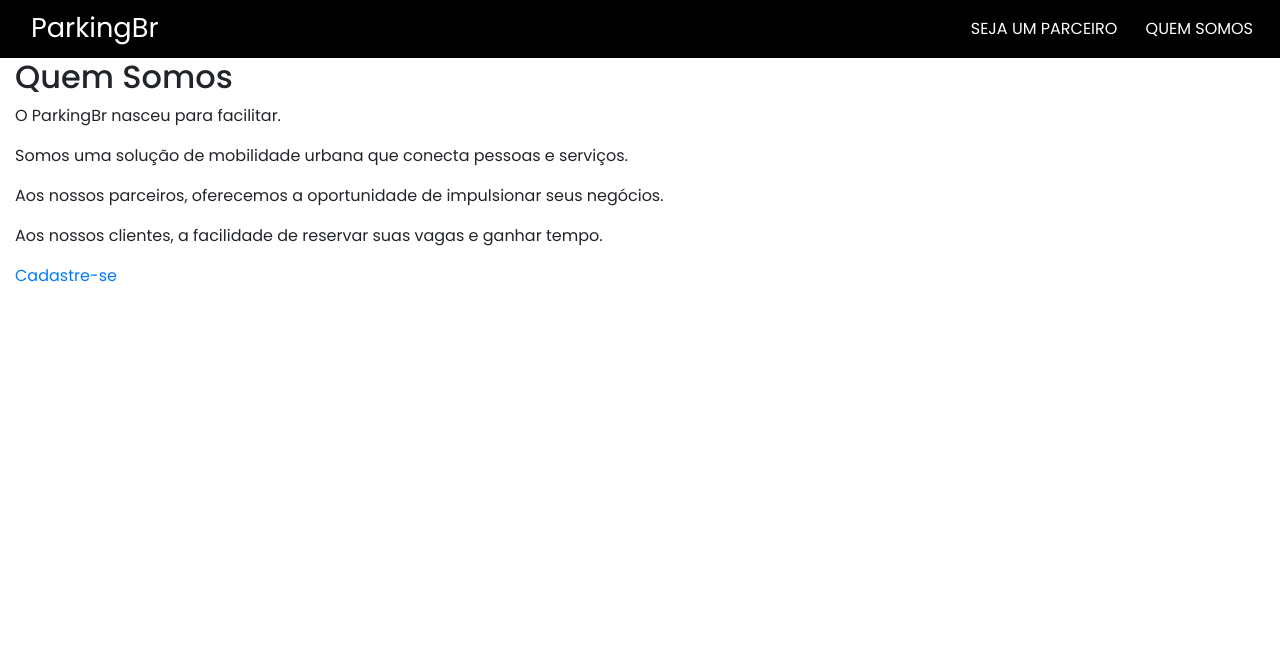
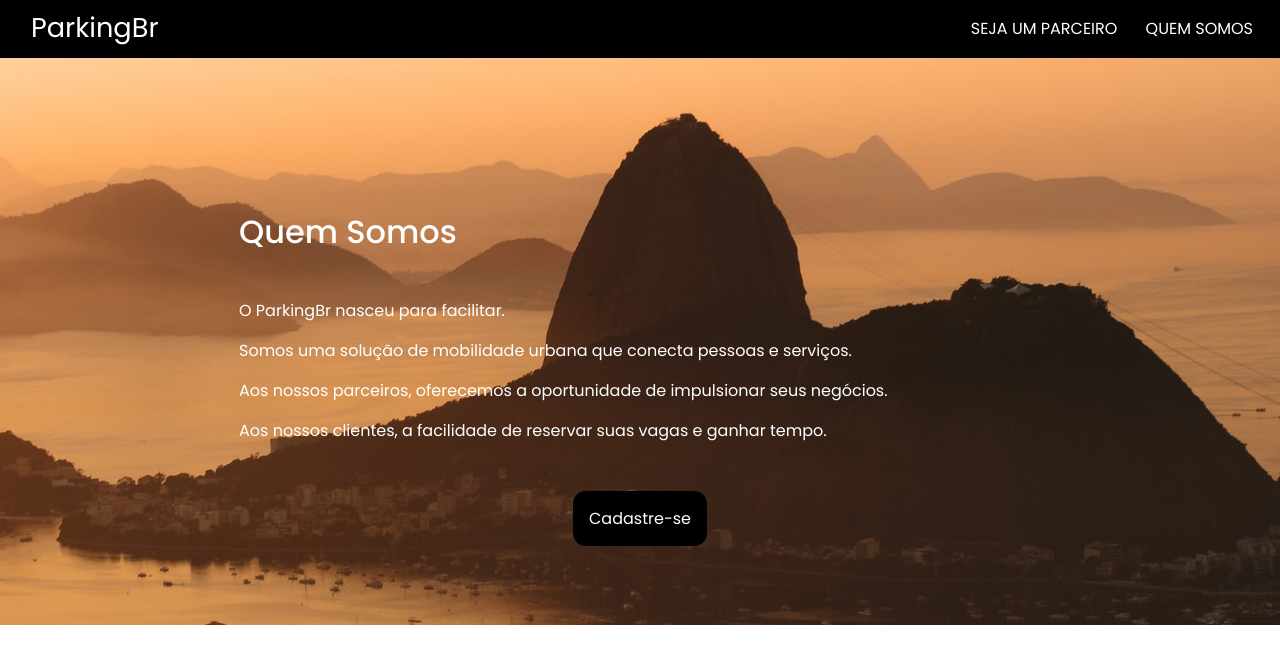
Before and after one commit to JardelDeveloper/parkingbr, a Django app: page //quemsomos in a window 1280 px wide. Shown: the top 664 px of the page. Run offline with Django 3.2, Linux system fonts and the light colour scheme; some libraries are stand-ins or nearby versions.

Commit message:
update all styles of pages

```diff
--- a/gerenciador_tarefas/static/index.css
+++ b/gerenciador_tarefas/static/index.css
@@ -17,11 +17,20 @@ body {
 	font-family: "Poppins", sans-serif;
 }
 
+/* #quemsomos {
+	background-image: url("img/bg/quem_somos.jpg");
+	background-position: inherit;
+	background-size: cover;
+	background-repeat: no-repeat;
+	height: 100%;
+	color: black;
+} */
+
 #main-landing {
 	margin-top: 3.33rem;
 }
 
-/* HEADER (NAVBAR) */
+/* HEADER (NAVBAR) - LANDING */
 
 div#navbar {
 	background-color: #000000;
@@ -153,3 +162,63 @@ input:focus {
 	top: 10.5px !important;
 	right: 9.5px !important;
 }
+
+/* MAIN - QUEM SOMOS */
+
+#main-quemsomos {
+	color: rgb(255, 255, 255);
+	background-image: url("img/bg/quem_somos.jpg");
+	background-position: inherit;
+	background-size: cover;
+	background-repeat: no-repeat;
+	/* height: 100%; */
+	height: 39.05rem;
+}
+
+.main-title {
+	margin-top: 9.7rem;
+	margin-left: 14rem;
+}
+
+.main-text {
+	margin-top: 3rem;
+	margin-left: 14rem;
+}
+
+.link-cadastro {
+	text-align: center;
+	margin-top: 4rem;
+}
+
+.link-cadastro a {
+	background-color: #000000;
+	color: #ffffff;
+	/* background-color: #d47e38;
+	color: #000000; */
+	text-decoration: none;
+	cursor: pointer;
+	transition: background-color 1s;
+	border-radius: 0.8rem;
+	padding: 1rem;
+}
+
+div#main-quemsomos .link-cadastro a:hover {
+	background-color: #d47e38;
+	color: #000000;
+}
+
+/* MAIN - SEJA UM PARCEIRO */
+
+#main-sejaparceiro {
+	color: rgb(255, 255, 255);
+	background-image: url("img/bg/seja_parceiro.jpg");
+	background-position: inherit;
+	background-size: cover;
+	background-repeat: no-repeat;
+	height: 39.05rem;
+}
+
+div#main-sejaparceiro .link-cadastro a:hover {
+	background-color: #606060;
+	color: #000000;
+}
```
